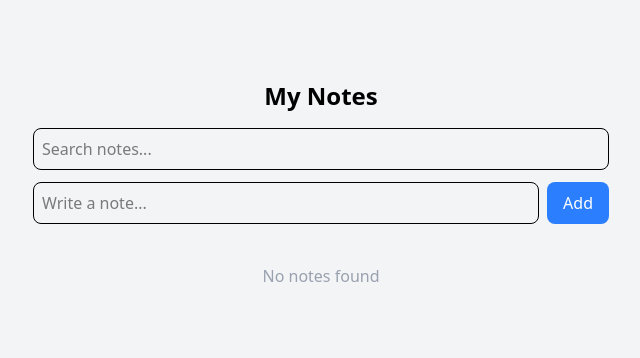
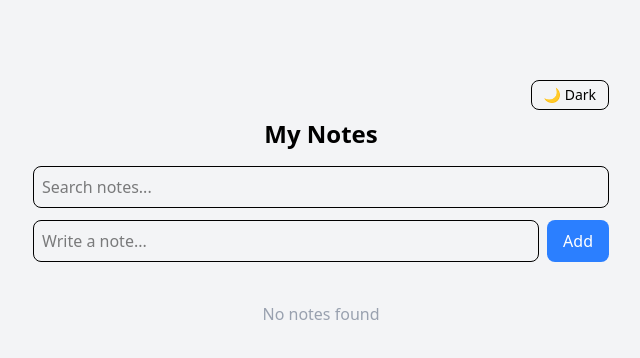
Before and after one commit to serifsumer-coder/second-brain-lite, a React (Vite) app: page / in a window 1280 px wide. Shown: the top 358 px of the page, without its empty margins (319-959 px from the left). Built offline with nearby package versions, Linux system fonts and the light colour scheme.

Commit message:
dark mode added

```diff
--- a/src/components/Notes.tsx
+++ b/src/components/Notes.tsx
@@ -1,4 +1,4 @@
-import { useState } from "react"
+import { useState, useEffect } from "react"
 import NoteForm from "./NoteForm"
 import NoteItem from "./NoteItem"
 
@@ -27,6 +27,15 @@ export default function Notes() {
   const [editingId, setEditingId] = useState<number | null>(null)
   const [editingContent, setEditingContent] = useState("")
   const [search, setSearch] = useState("")
+  const [dark, setDark] = useLocalStorage<boolean>("darkMode", false)
+
+  useEffect(() => {
+    if (dark) {
+      document.documentElement.classList.add("dark")
+    } else {
+      document.documentElement.classList.remove("dark")
+    }
+  }, [dark])
 
   const addNote = (e: React.FormEvent) => {
     e.preventDefault()
@@ -70,20 +79,31 @@ export default function Notes() {
   )
 
   return (
-    <div className="min-h-screen bg-gray-100 flex justify-center pt-20">
+    <div className="min-h-screen flex justify-center pt-20 bg-gray-100 dark:bg-gray-900 transition">
+
       <div className="w-full max-w-xl">
 
-        <h1 className="text-2xl font-bold mb-4 text-center">My Notes</h1>
+        {/* DARK MODE TOGGLE */}
+        <div className="flex justify-end mb-2">
+          <button
+            onClick={() => setDark(!dark)}
+            className="text-sm px-3 py-1 border rounded-lg dark:text-white"
+          >
+            {dark ? "☀️ Light" : "🌙 Dark"}
+          </button>
+        </div>
 
-        {/* SEARCH */}
+        <h1 className="text-2xl font-bold mb-4 text-center dark:text-white">
+          My Notes
+        </h1>
+
         <input
           value={search}
           onChange={(e) => setSearch(e.target.value)}
           placeholder="Search notes..."
-          className="border rounded-lg p-2 w-full mb-3"
+          className="border rounded-lg p-2 w-full mb-3 dark:bg-gray-800 dark:text-white"
         />
 
-        {/* CLEAR ALL */}
         {notes.length > 0 && (
           <button
             onClick={clearAll}
@@ -99,7 +119,6 @@ export default function Notes() {
           addNote={addNote}
         />
 
-        {/* EMPTY STATE */}
         {filteredNotes.length === 0 && (
           <p className="text-center text-gray-400 mt-10">
             No notes found
```
